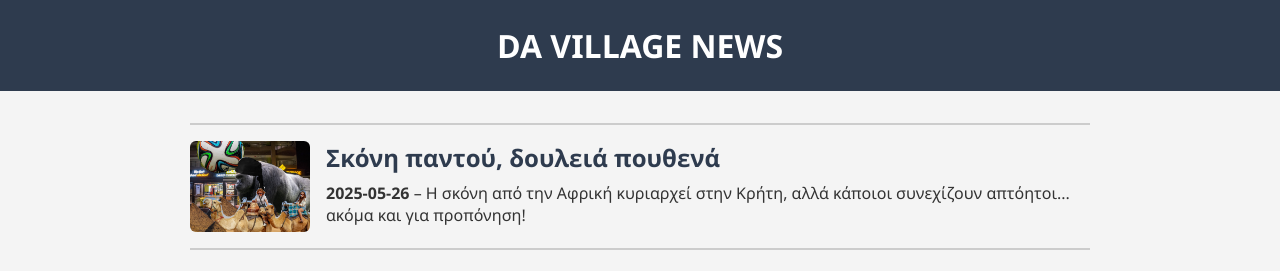
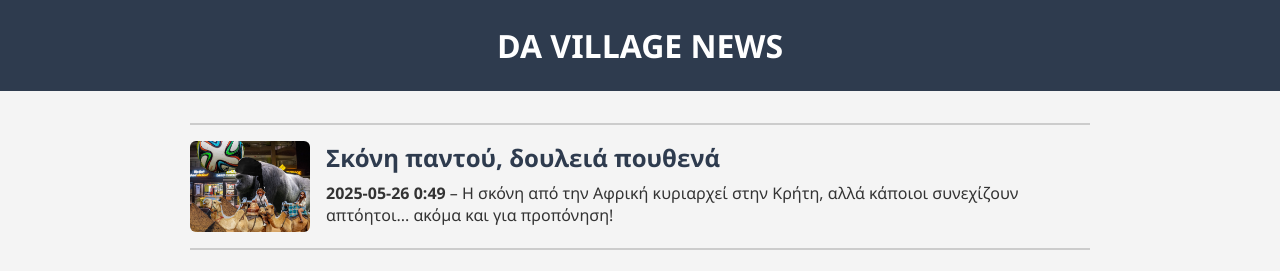
Before and after one commit to m4m4tz0/da-village-news, a plain HTML site: page index.html in a window 1280 px wide. Shown: the top 271 px of the page. Drawn offline with Linux system fonts and the light colour scheme.

Commit message:
Update index.html

```diff
--- a/index.html
+++ b/index.html
@@ -17,7 +17,7 @@
         <img src="images/skoni.png" alt="Σκόνη και ανεργία" />
         <div class="content">
         <h2>Σκόνη παντού, δουλειά πουθενά</h2>
-        <p><strong>2025-05-26</strong> – Η σκόνη από την Αφρική κυριαρχεί στην Κρήτη, αλλά κάποιοι συνεχίζουν απτόητοι... ακόμα και για προπόνηση!</p>
+        <p><strong>2025-05-26 0:49</strong> – Η σκόνη από την Αφρική κυριαρχεί στην Κρήτη, αλλά κάποιοι συνεχίζουν απτόητοι... ακόμα και για προπόνηση!</p>
         </div>
     </div>
     </a>
```
